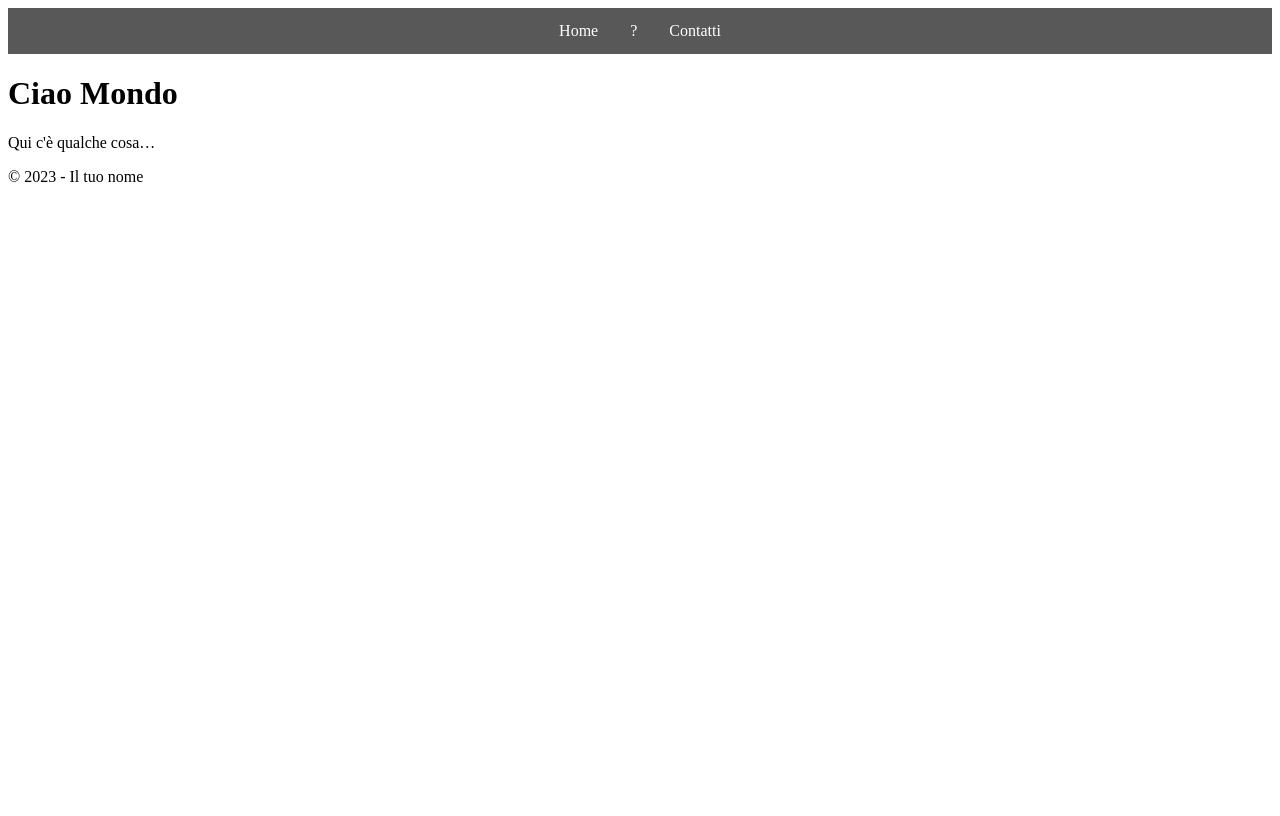
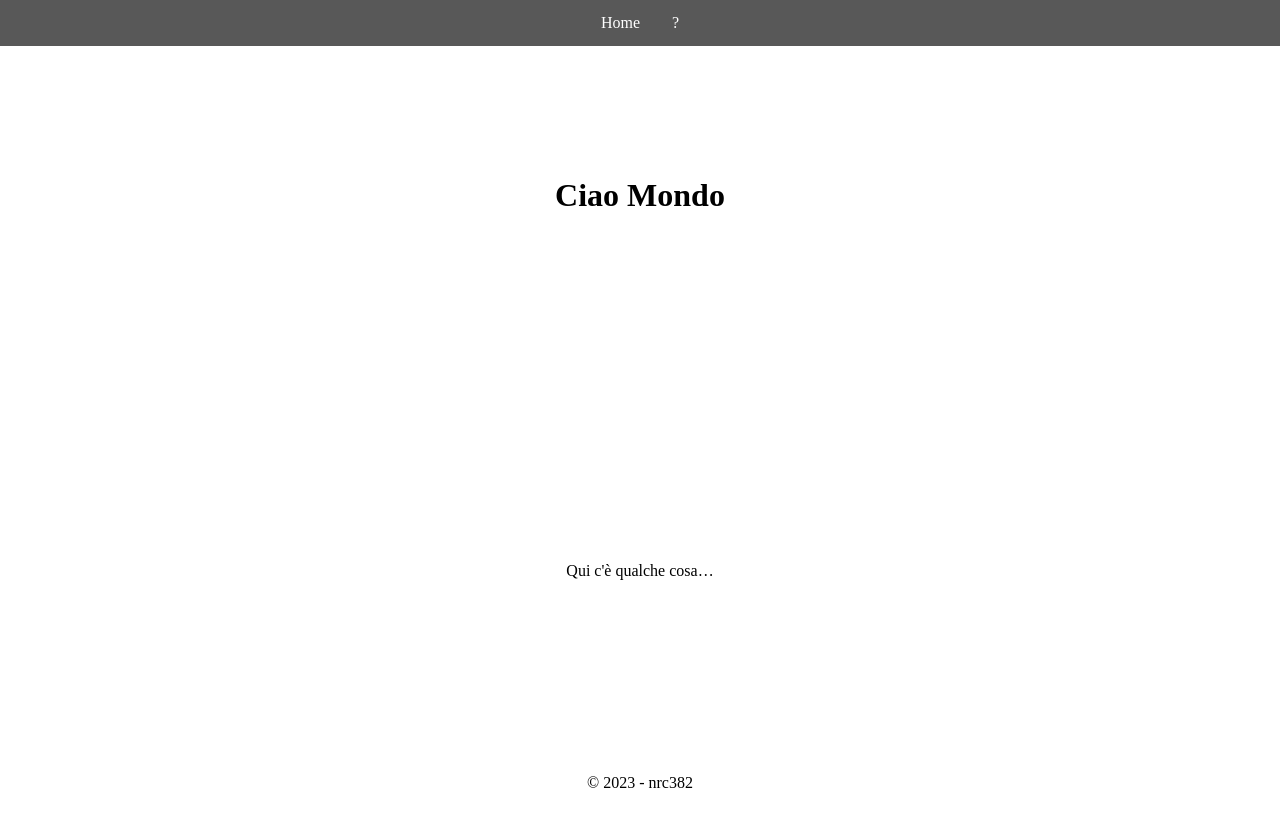
Before and after one commit to nrc382/Al0_web, a plain HTML site: page public/index.html in a window 1280 px wide. Drawn offline with Linux system fonts and the light colour scheme.

Commit message:
aggiornamento al css

```diff
--- a/public/index.html
+++ b/public/index.html
@@ -12,7 +12,6 @@
     <ul>
       <li><a href="#">Home</a></li>
       <li><a href="#">?</a></li>
-      <li><a href="#">Contatti</a></li>
     </ul>
   </nav>
 
@@ -25,7 +24,7 @@
   </main>
 
   <footer>
-    <p>&copy; 2023 - Il tuo nome</p>
+    <p>&copy; 2023 - nrc382</p>
   </footer>
 </body>
 
--- a/public/stili_CSS/index.css
+++ b/public/stili_CSS/index.css
@@ -6,6 +6,9 @@ nav {
     display: flex;
     justify-content: center;
     align-items: center;
+
+    position: fixed; /* rende la nav bar fissa in alto */
+    top: 0; /* posiziona la nav bar all'inizio della pagina */
 }
 
 nav ul>li {
@@ -47,3 +50,21 @@ nav li a {
 nav li a:hover {
     background-color: #a7a7a7;
 }
+
+
+body {
+    display: flex;
+    justify-content: center;
+    align-items: center;
+    flex-direction: column;
+    height: 100vh;
+  }
+
+  header,
+  main {
+    display: flex;
+    justify-content: center;
+    align-items: center;
+    text-align: center;
+    height: 80vh; /* imposta l'altezza dell'header e del main al 80% dell'altezza della viewport */
+  }
--- /dev/null
+++ b/server/codice_js/contenuti.js
@@ -0,0 +1,5 @@
+function hideContent() {
+    document.querySelector('header').style.display = 'none';
+    document.querySelector('main').style.display = 'none';
+  }
+  module.exports.hideContent = hideContent;
--- a/server/server_express.js
+++ b/server/server_express.js
@@ -6,7 +6,7 @@ const app = express();
 const port = configurazione.porta_server;
 
 // Serve static files from the public directory
-app.use(express.static(path.join(__dirname, 'public/statici')));
+app.use(express.static(path.join(__dirname, '/../public')));
 
 // Homepage
 app.get('/', function(req, res) {
```
